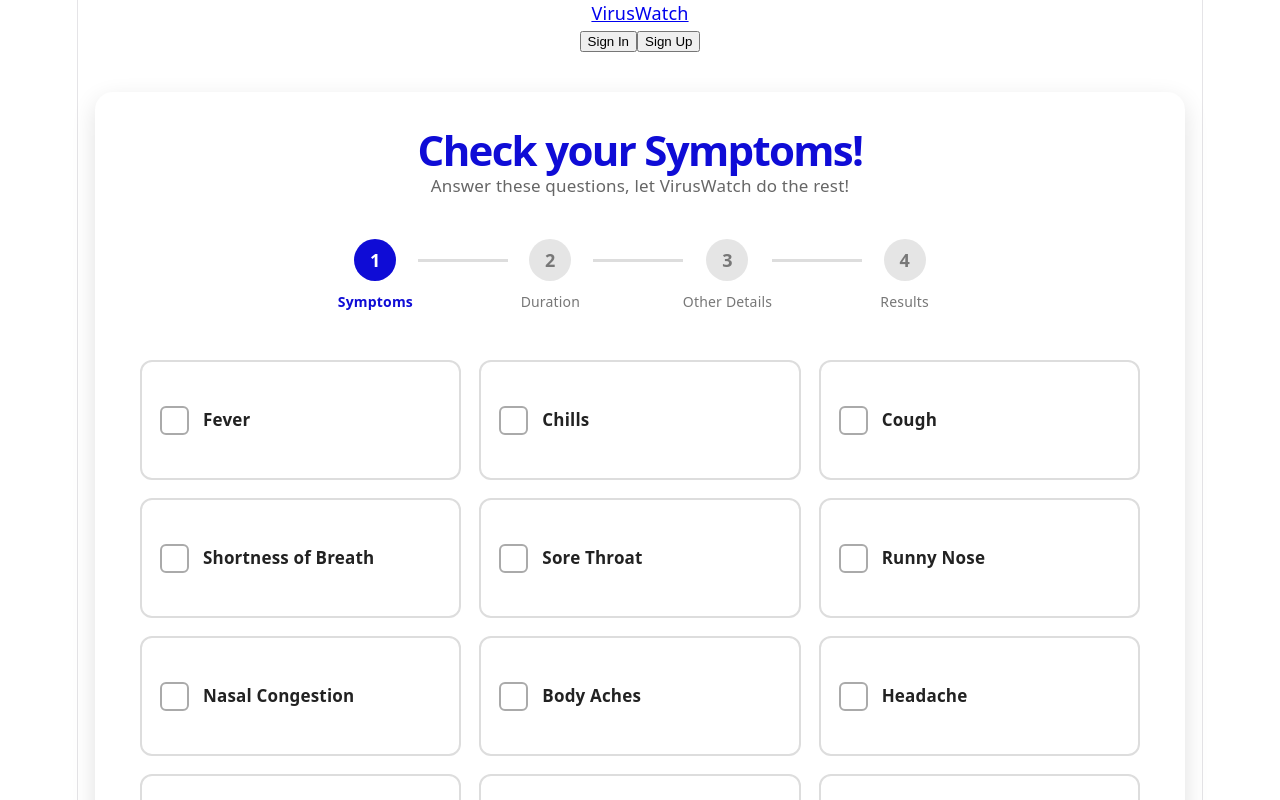
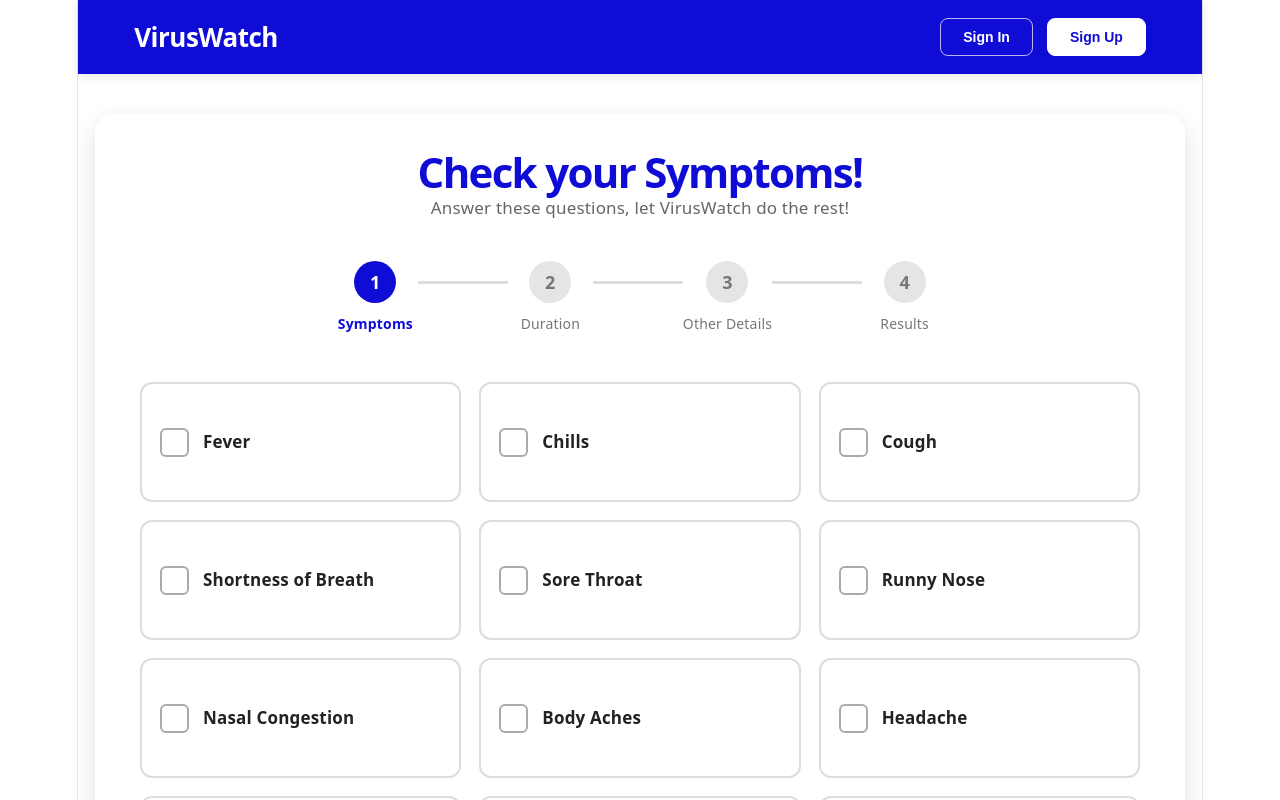
Before and after one commit to noumann1010/CongApp2026, a React (Vite) app: page / in a window 1280 px wide. Shown: the top 800 px of the page. Built offline with nearby package versions, Linux system fonts and the light colour scheme; no server answers.

Commit message:
Header CSS and finish with login and signup

```diff
--- /dev/null
+++ b/src/components/header.css
@@ -0,0 +1,63 @@
+
+/* Main Header */
+.vw-header {
+  width: 100%;
+  background-color: #0f0cd6;
+  display: flex;
+  justify-content: space-between;
+  align-items: center;
+  padding: 18px 5%;
+  box-sizing: border-box;
+  box-shadow: 0 2px 10px rgba(0, 0, 0, 0.1);
+}
+
+.vw-logo {
+  font-size: 26px;
+  font-weight: 700;
+  color: white;
+  text-decoration: none;
+  letter-spacing: -0.5px;
+  transition: opacity 0.2s ease;
+}
+
+.vw-logo:hover {
+  opacity: 0.85;
+}
+
+.vw-header-actions {
+  display: flex;
+  align-items: center;
+  gap: 14px;
+}
+
+.vw-login-button,
+.vw-signup-button {
+  font-size: 14px;
+  font-weight: 600;
+  padding: 10px 22px;
+  border-radius: 8px;
+  cursor: pointer;
+  transition: all 0.2s ease;
+}
+
+
+.vw-login-button {
+  color: white;
+  background-color: transparent;
+  border: 1px solid rgba(255, 255, 255, 0.7);
+}
+
+.vw-login-button:hover {
+  background-color: rgba(255, 255, 255, 0.15);
+}
+
+.vw-signup-button {
+  color: #0f0cd6;
+  background-color: white;
+  border: 1px solid white;
+}
+
+.vw-signup-button:hover {
+  background-color: #e9e9ff;
+  transform: translateY(-1px);
+}
--- a/src/components/header.jsx
+++ b/src/components/header.jsx
@@ -1,4 +1,4 @@
-
+import "./header.css";
 import {
     Show,
     SignInButton,
```
